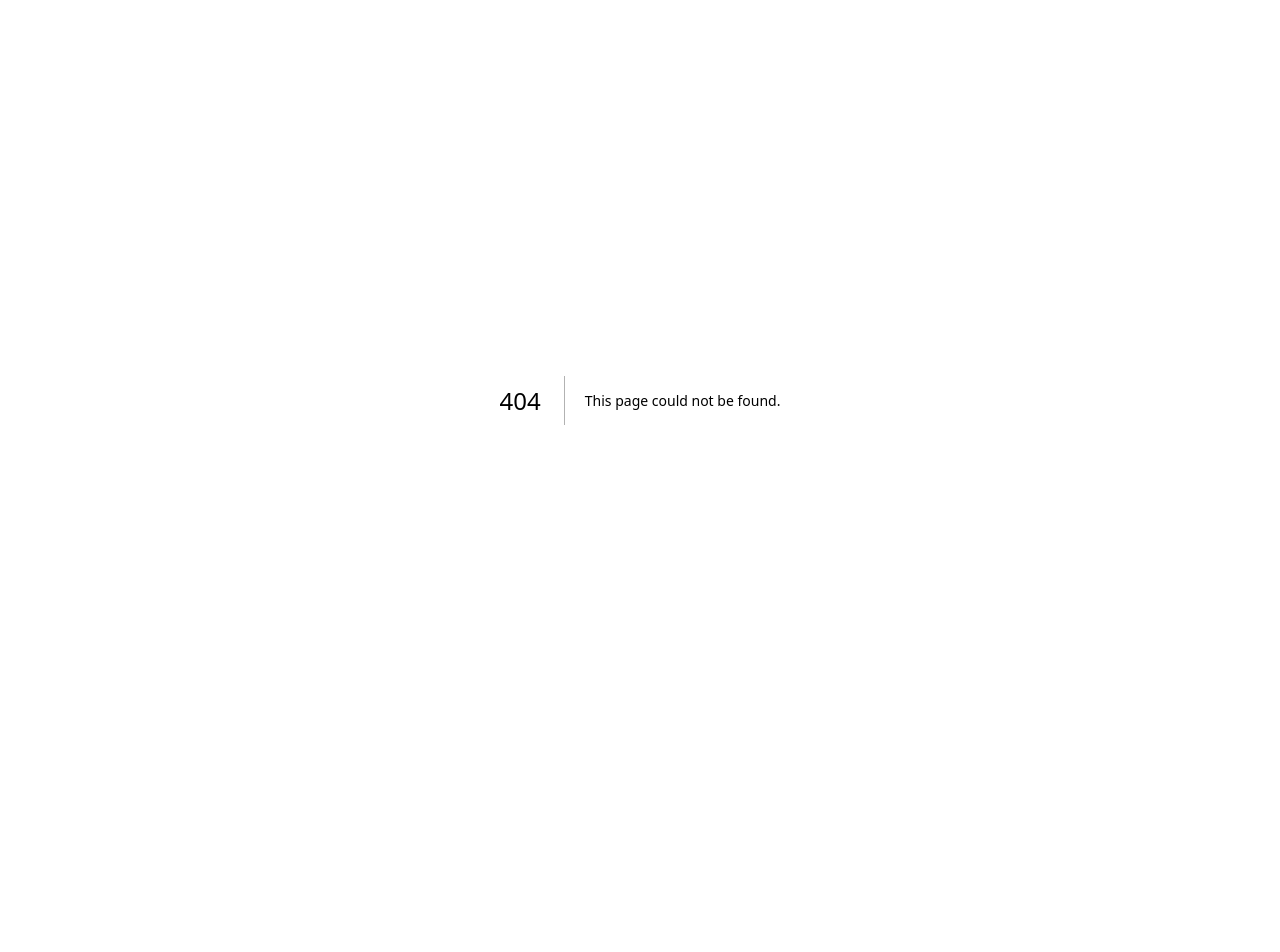
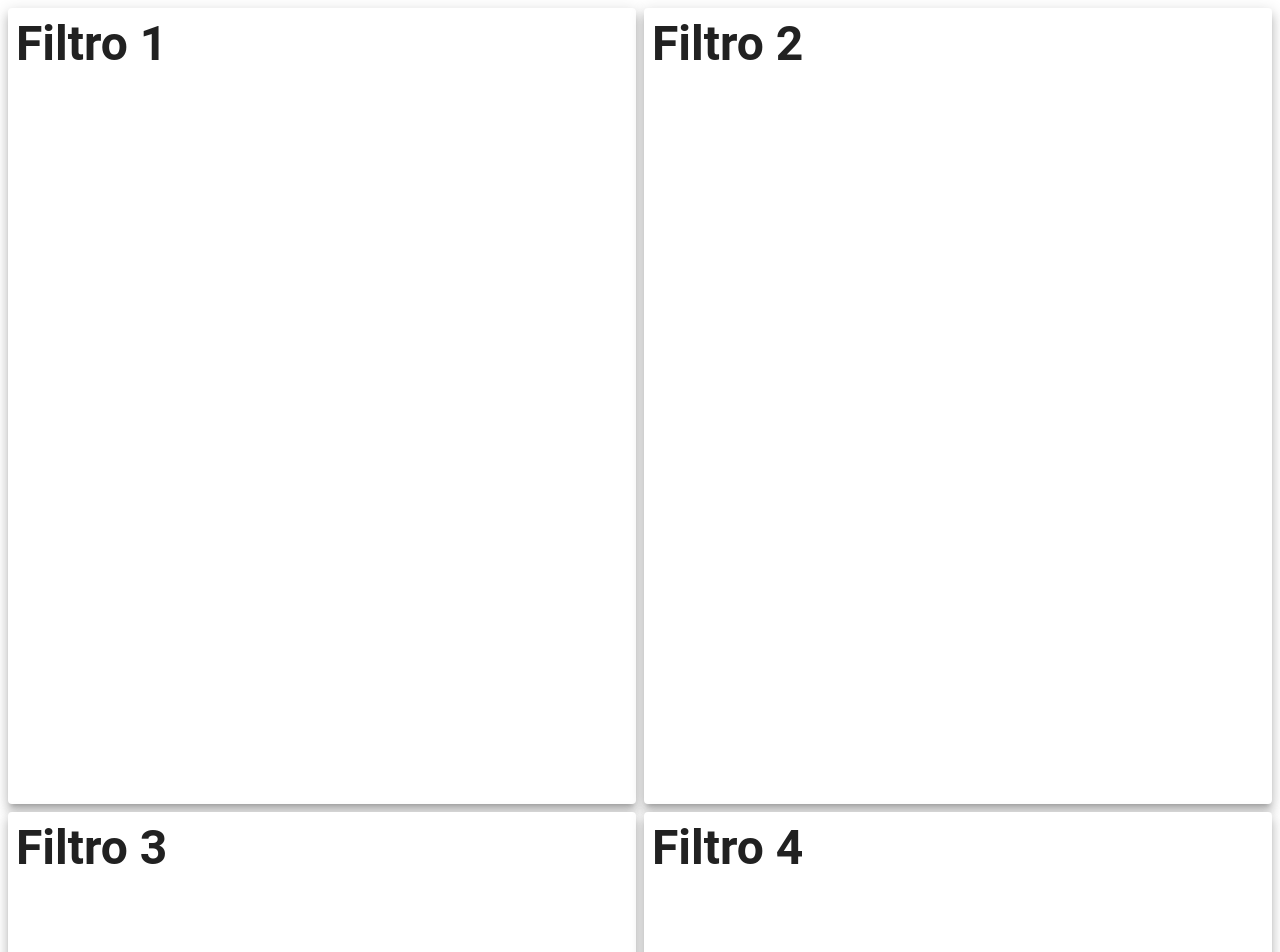
Before and after one commit to CesarQD98/mui-nextjs-playground, a Next.js app: page /interfaz in a window 1280 px wide. Before the commit this address had no page. Shown: the top 952 px of the page. Before the commit the page ends 800 px from the top, so only its background shows below. Built offline with nearby package versions, Linux system fonts and the light colour scheme.

Commit message:
Added video monitor interface

```diff
--- /dev/null
+++ b/app/components/VideoMonitor.jsx
@@ -0,0 +1,9 @@
+import { Paper, Typography } from '@mui/material'
+
+export default function VideoMonitor({ filterName }) {
+  return (
+    <Paper sx={{ minHeight: "780px", padding: "8px" }} elevation={8}>
+      <Typography fontWeight="bold" variant="h3">{filterName}</Typography>
+    </Paper>
+  )
+}
--- /dev/null
+++ b/app/interfaz/layout.jsx
@@ -0,0 +1,10 @@
+export const metadata = {
+  title: "Interfaz de cliente",
+  description: "Interfaz de cliente",
+}
+
+export default function ClientInterfaceLayout({ children }) {
+  return (
+    <>{children}</>
+  )
+}
--- /dev/null
+++ b/app/interfaz/page.jsx
@@ -0,0 +1,29 @@
+import { Container, Grid, Paper, Stack, Typography } from "@mui/material";
+import VideoMonitor from "../components/VideoMonitor";
+
+export default function ClientInterface() {
+  return (
+    <Grid sx={{ height: "100vh" }} container spacing={1}>
+      <Grid item xs={6}>
+        <VideoMonitor filterName="Filtro 1" />
+      </Grid>
+      <Grid item xs={6}>
+        <VideoMonitor filterName="Filtro 2" />
+      </Grid>
+      <Grid item xs={6}>
+        <VideoMonitor filterName="Filtro 3" />
+      </Grid>
+      <Grid item xs={6}>
+        <VideoMonitor filterName="Filtro 4" />
+      </Grid>
+
+      <Grid item container xs={12}>
+        <Grid item xs={12}>
+          <Paper elevation={16}>
+            <Typography fontWeight="bold" variant="h3">Carrusel de imágenes</Typography>
+          </Paper>
+        </Grid>
+      </Grid>
+    </Grid>
+  )
+}
```
